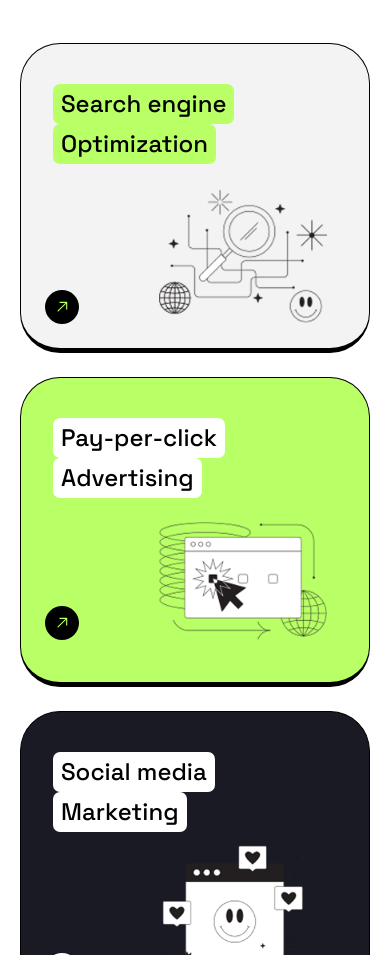
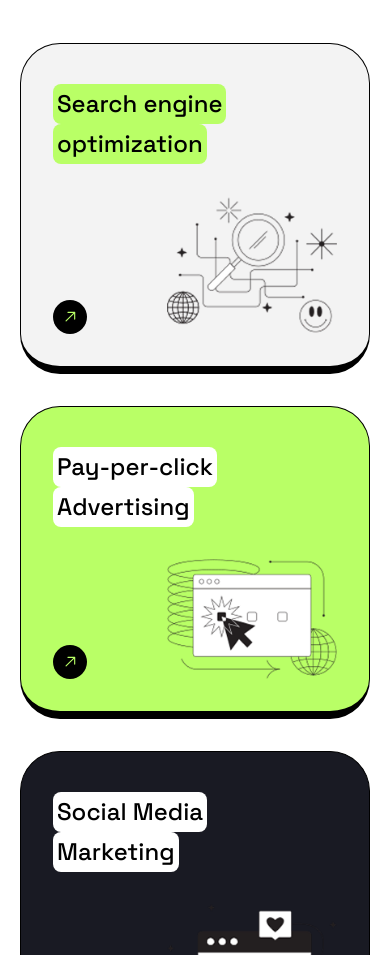
Before and after one commit to DevLukman/Positivus, a React (Vite) app: page / in a window 390 px wide. Shown: the part 1045-2000 px from the top of the page. Built offline with nearby package versions, Linux system fonts and the light colour scheme.

Commit message:
first commit

```diff
--- /dev/null
+++ b/src/features/homepage/CaseStudiesLg.jsx
@@ -0,0 +1,11 @@
+// import { GoArrowUp } from "react-icons/go";
+
+function CaseStudiesLg() {
+  return (
+    <>
+      <div className="mt-10 flex items-center justify-between rounded-[20px] bg-[#191a23] px-8 py-8"></div>
+    </>
+  );
+}
+
+export default CaseStudiesLg;
--- /dev/null
+++ b/src/features/homepage/Casestudies.jsx
@@ -0,0 +1,20 @@
+import CaseStudiesLg from "./CaseStudiesLg";
+
+function Casestudies() {
+  return (
+    <section className="app-container mt-10">
+      <header className="flex flex-col items-center gap-8 lg:flex-row lg:justify-start lg:gap-12">
+        <h1 className="rounded-md bg-[#B9FF66] px-2 py-1 text-2xl font-medium text-black lg:text-4xl">
+          Case Studies
+        </h1>
+        <p className="w-full max-w-[500px] text-[18px] font-normal leading-[22.97px] text-black lg:max-w-[580px]">
+          Explore Real-Life Examples of Our Proven Digital Marketing Success
+          through Our Case Studies
+        </p>
+      </header>
+      <CaseStudiesLg />
+    </section>
+  );
+}
+
+export default Casestudies;
--- a/src/features/homepage/GridUi.jsx
+++ b/src/features/homepage/GridUi.jsx
@@ -15,7 +15,7 @@ function GridUi() {
       <section className="app-container mt-20 hidden grid-cols-2 gap-8 lg:grid">
         <GridUiLg />
       </section>
-      <section className="app-container mt-10 lg:hidden">
+      <section className="app-container mt-10 flex flex-col gap-8 lg:hidden">
         <GridUimobile />
       </section>
     </>
--- a/src/features/homepage/GridUimobile.jsx
+++ b/src/features/homepage/GridUimobile.jsx
@@ -3,146 +3,134 @@ import { GoArrowUpRight } from "react-icons/go";
 function GridUimobile() {
   return (
     <>
-      <div className="h-[310px] cursor-pointer rounded-[40px] border border-b-[5px] border-[#000] bg-[#f3f3f3] pl-6 transition-all duration-300 hover:scale-[1.1]">
-        <div className="mt-8 justify-between px-2 py-2">
+      <div className="rounded-[40px] border border-b-8 border-[#000] bg-[#f3f3f3] px-4 py-2 pb-4">
+        <div className="mt-8 flex flex-col gap-8 px-4 pb-4">
           <div>
-            <h3 className="w-fit rounded-[7px] bg-[#b9ff66] px-2 py-1 text-2xl font-medium">
+            <h3 className="w-fit rounded-lg bg-[#b9ff66] p-1 text-2xl font-medium">
               Search engine
             </h3>
-            <h3 className="w-fit rounded-[7px] bg-[#b9ff66] px-2 py-1 text-2xl font-medium">
-              Optimization
+            <h3 className="w-fit rounded-lg bg-[#b9ff66] p-1 text-2xl font-medium">
+              optimization
             </h3>
           </div>
-        </div>
-        <div className="mt-4 flex items-end justify-between">
-          <p className="rounded-full bg-[#000] px-2 py-2 text-lg text-[#b9ff66]">
-            <GoArrowUpRight />
-          </p>
-          <div>
+          <div className="flex items-end justify-between">
+            <p className="rounded-full bg-[#000] px-2 py-2 text-lg text-[#b9ff66]">
+              <GoArrowUpRight />
+            </p>
             <img
               src="/images/indexservices-1.png"
               alt="services"
-              className="max-w-[80%]"
+              className="max-w-[60%]"
             />
           </div>
         </div>
       </div>
-      <div className="mt-6 h-[310px] cursor-pointer rounded-[40px] border border-b-[5px] border-[#000] bg-[#b9ff66] pl-6 transition-all duration-300 hover:scale-[1.1]">
-        <div className="mt-8 justify-between px-2 py-2">
+      <div className="rounded-[40px] border border-b-8 border-[#000] bg-[#b9ff66] px-4 py-2 pb-4">
+        <div className="mt-8 flex flex-col gap-8 px-4 pb-4">
           <div>
-            <h3 className="w-fit rounded-[7px] bg-[#fff] px-2 py-1 text-2xl font-medium">
+            <h3 className="w-fit rounded-lg bg-[#fff] p-1 text-2xl font-medium">
               Pay-per-click
             </h3>
-            <h3 className="w-fit rounded-[7px] bg-[#fff] px-2 py-1 text-2xl font-medium">
+            <h3 className="w-fit rounded-lg bg-[#fff] p-1 text-2xl font-medium">
               Advertising
             </h3>
           </div>
-        </div>
-        <div className="mt-4 flex items-end justify-between">
-          <p className="rounded-full bg-[#000] px-2 py-2 text-lg text-[#b9ff66]">
-            <GoArrowUpRight />
-          </p>
-          <div>
+          <div className="flex items-end justify-between">
+            <p className="rounded-full bg-[#000] px-2 py-2 text-lg text-[#b9ff66]">
+              <GoArrowUpRight />
+            </p>
             <img
               src="/images/indexservices-2.png"
               alt="services"
-              className="max-w-[80%]"
+              className="max-w-[60%]"
             />
           </div>
         </div>
       </div>
-      <div className="mt-6 h-[310px] cursor-pointer rounded-[40px] border border-b-[5px] border-[#000] bg-[#191a23] pl-6 transition-all duration-300 hover:scale-[1.1]">
-        <div className="mt-8 justify-between px-2 py-2">
+      <div className="rounded-[40px] border border-b-8 border-[#000] bg-[#191a23] px-4 py-2 pb-4">
+        <div className="mt-8 flex flex-col gap-8 px-4 pb-4">
           <div>
-            <h3 className="w-fit rounded-[7px] bg-[#fff] px-2 py-1 text-2xl font-medium">
-              Social media
+            <h3 className="w-fit rounded-lg bg-[#fff] p-1 text-2xl font-medium">
+              Social Media
             </h3>
-            <h3 className="w-fit rounded-[7px] bg-[#fff] px-2 py-1 text-2xl font-medium">
+            <h3 className="w-fit rounded-lg bg-[#fff] p-1 text-2xl font-medium">
               Marketing
             </h3>
           </div>
-        </div>
-        <div className="flex items-end justify-between">
-          <p className="rounded-full bg-[#fff] px-2 py-2 text-lg text-[#000]">
-            <GoArrowUpRight />
-          </p>
-          <div>
+          <div className="flex items-end justify-between">
+            <p className="rounded-full bg-[#fff] px-2 py-2 text-lg text-[#000]">
+              <GoArrowUpRight />
+            </p>
             <img
               src="/images/indexservices-3.png"
               alt="services"
-              className="max-w-[70%]"
+              className="max-w-[60%]"
             />
           </div>
         </div>
       </div>
-      <div className="mt-6 h-[310px] cursor-pointer rounded-[40px] border border-b-[5px] border-[#000] bg-[#f3f3f3] pl-6 transition-all duration-300 hover:scale-[1.1]">
-        <div className="mt-8 justify-between px-2 py-2">
+      <div className="rounded-[40px] border border-b-8 border-[#000] bg-[#f3f3f3] px-4 py-2 pb-4">
+        <div className="mt-8 flex flex-col gap-8 px-4 pb-4">
           <div>
-            <h3 className="w-fit rounded-[7px] bg-[#b9ff66] px-2 py-1 text-2xl font-medium">
+            <h3 className="w-fit rounded-lg bg-[#b9ff66] p-1 text-2xl font-medium">
               Email
             </h3>
-            <h3 className="w-fit rounded-[7px] bg-[#b9ff66] px-2 py-1 text-2xl font-medium">
+            <h3 className="w-fit rounded-lg bg-[#b9ff66] p-1 text-2xl font-medium">
               Marketing
             </h3>
           </div>
-        </div>
-        <div className="flex items-end justify-between">
-          <p className="rounded-full bg-[#000] px-2 py-2 text-lg text-[#b9ff66]">
-            <GoArrowUpRight />
-          </p>
-          <div>
+          <div className="flex items-end justify-between">
+            <p className="rounded-full bg-[#000] px-2 py-2 text-2xl font-medium text-[#b9ff66]">
+              <GoArrowUpRight />
+            </p>
             <img
               src="/images/indexservices-4.png"
               alt="services"
-              className="max-w-[70%]"
+              className="max-w-[60%]"
             />
           </div>
         </div>
       </div>
-      <div className="mt-6 h-[310px] cursor-pointer rounded-[40px] border border-b-[5px] border-[#000] bg-[#b9ff66] pl-6 transition-all duration-300 hover:scale-[1.1]">
-        <div className="mt-8 justify-between px-2 py-2">
+      <div className="rounded-[40px] border border-b-8 border-[#000] bg-[#b9ff66] px-4 py-2 pb-4">
+        <div className="mt-8 flex flex-col gap-8 px-4 pb-4">
           <div>
-            <h3 className="w-fit rounded-[7px] bg-[#fff] px-2 py-1 text-2xl font-medium">
+            <h3 className="w-fit rounded-lg bg-[#fff] p-1 text-2xl font-medium">
               Content
             </h3>
-            <h3 className="w-fit rounded-[7px] bg-[#fff] px-2 py-1 text-2xl font-medium">
+            <h3 className="w-fit rounded-lg bg-[#fff] p-1 text-2xl font-medium">
               Creation
             </h3>
           </div>
-        </div>
-        <div className="flex items-end justify-between">
-          <p className="rounded-full bg-[#000] px-2 py-2 text-lg text-[#b9ff66]">
-            <GoArrowUpRight />
-          </p>
-          <div>
+          <div className="flex items-end justify-between">
+            <p className="rounded-full bg-[#000] px-2 py-2 text-lg text-[#b9ff66]">
+              <GoArrowUpRight />
+            </p>
             <img
               src="/images/indexservices-5.png"
               alt="services"
-              className="max-w-[70%]"
+              className="max-w-[60%]"
             />
           </div>
         </div>
       </div>
-      <div className="mt-6 h-[310px] cursor-pointer rounded-[40px] border border-b-[5px] border-[#000] bg-[#191a23] pl-6 transition-all duration-300 hover:scale-[1.1]">
-        <div className="mt-8 justify-between px-2 py-2">
+      <div className="rounded-[40px] border border-b-8 border-[#000] bg-[#191a23] px-4 py-2 pb-4">
+        <div className="mt-8 flex flex-col gap-8 px-4 pb-4">
           <div>
-            <h3 className="w-fit rounded-[7px] bg-[#fff] px-2 py-1 text-2xl font-medium">
+            <h3 className="w-fit rounded-lg bg-[#fff] p-1 text-2xl font-medium">
               Analytics and
             </h3>
-            <h3 className="w-fit rounded-[7px] bg-[#fff] px-2 py-1 text-2xl font-medium">
+            <h3 className="w-fit rounded-lg bg-[#fff] p-1 text-2xl font-medium">
               Tracking
             </h3>
           </div>
-        </div>
-        <div className="flex items-end justify-between">
-          <p className="rounded-full bg-[#000] px-2 py-2 text-lg text-[#b9ff66]">
-            <GoArrowUpRight />
-          </p>
-          <div>
+          <div className="flex items-end justify-between">
+            <p className="rounded-full bg-[#fff] px-2 py-2 text-lg text-[#000]">
+              <GoArrowUpRight />
+            </p>
             <img
               src="/images/indexservices-6.png"
               alt="services"
-              className="max-w-[80%]"
+              className="max-w-[60%]"
             />
           </div>
         </div>
--- a/src/pages/Home.jsx
+++ b/src/pages/Home.jsx
@@ -1,3 +1,4 @@
+import Casestudies from "../features/homepage/Casestudies";
 import HeroSection from "../features/homepage/HeroSection";
 import IndexServices from "../features/homepage/IndexServices";
 import Marquee from "../features/homepage/Marquee";
@@ -10,6 +11,7 @@ function Home() {
       <HeroSection />
       <Marquee />
       <IndexServices />
+      <Casestudies />
     </>
   );
 }
```
Also changed, not shown: src/features/homepage/IndexServices.jsx (+5 -2 lines).
